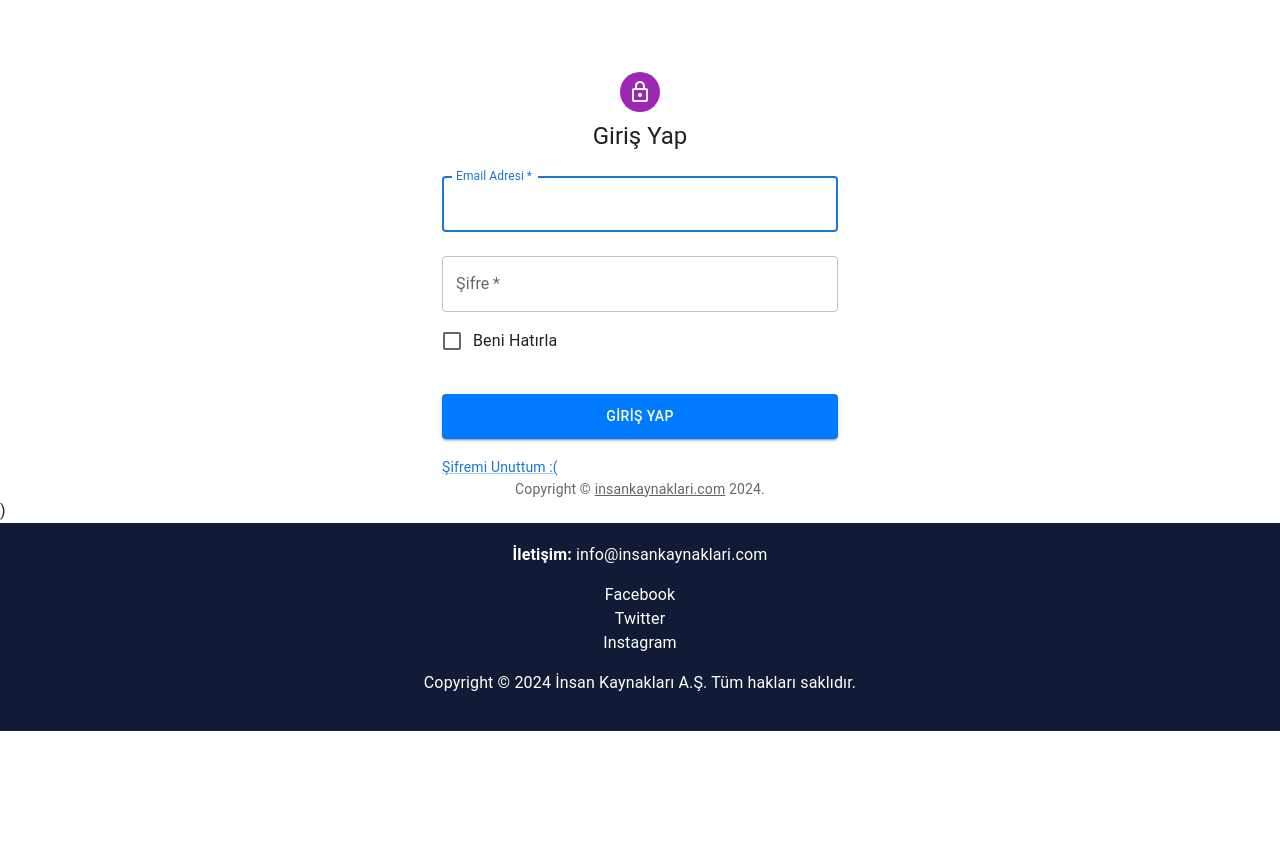
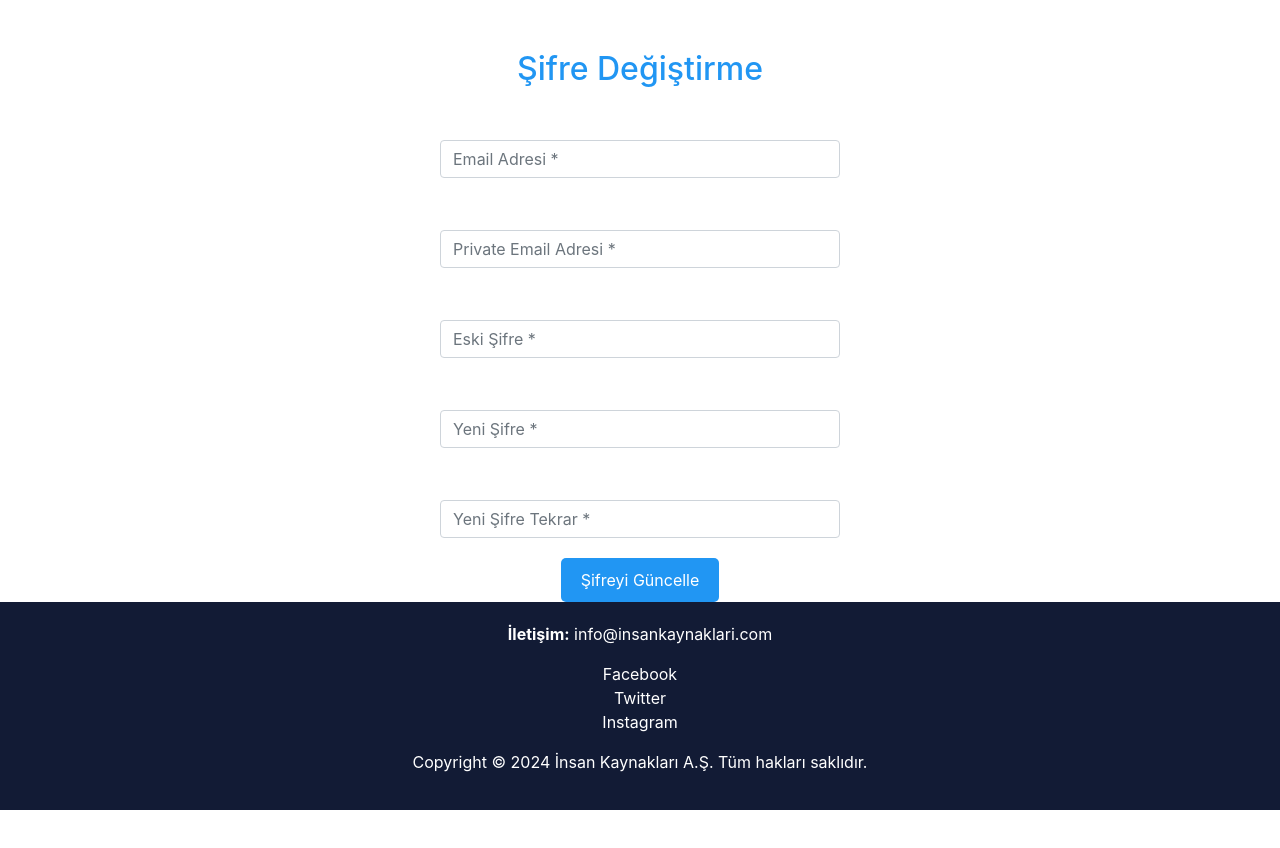
Before and after one commit to Esudekarakus/HumanResourcesFrontEndProject, a React (Vite) app: page /forgot-password in a window 1280 px wide. Before the commit this address led to /SignIn. Shown: the top 848 px of the page. After the commit the page ends 810 px from the top, so only its background shows below. Built offline with nearby package versions, Linux system fonts and the light colour scheme.

Commit message:
forgotPassword

```diff
--- a/src/App.jsx
+++ b/src/App.jsx
@@ -1,38 +1,28 @@
-import {  Routes, Route, Navigate  } from "react-router-dom";
+import { Routes, Route, Navigate } from "react-router-dom";
 import Login from './components/Login/SignIn'
 import ForgotPass from './components/ForgotPass/ForgotPass';
 import './App.css';
 import Template from './components/Template';
 import { useSelector } from 'react-redux';
 import Footer from './components/HomePage/Footer';
-import { useNavigate } from "react-router-dom";
-import { useEffect } from 'react';
+
 
 function App() {
   const authenticate = useSelector((state) => state.auth.isAuthenticated);
-  let navigate = useNavigate();
 
 
-  useEffect(() => {
-    if (!authenticate) {
-      navigate('/SignIn');
-    }
-  }, [authenticate, navigate]);
+
   return (
     <div>
 
-        <Routes>
+      <Routes>
         <Route path='*' element={<Template />} />
-        {authenticate ? (
-          <Route path="/" element={<Template />} />
-        ) : (
-          <Route path="/" element={<Navigate to="/SignIn" />} />
-        )}
+        <Route path="/" element={authenticate ? <Template /> : <Navigate to="SignIn" />} />
         <Route path="/SignIn" element={<Login />} />
         <Route path="/forgot-password" element={<ForgotPass />} />
-        </Routes>
+      </Routes>
 
-        <Footer />
+      <Footer />
 
     </div>
   );
--- a/src/components/ForgotPass/ForgotPass.jsx
+++ b/src/components/ForgotPass/ForgotPass.jsx
@@ -1,16 +1,41 @@
-import React, { useState } from 'react';
-import { ChangePassword } from '../../service/AccountService';
+import { useState, } from 'react';
+import { ChangePassword, VerifyCode } from '../../service/AccountService';
+import { Link } from 'react-router-dom';
 
 const ForgotPass = () => {
   const [email, setEmail] = useState('');
+  const [privateMail, setPrivateMail] = useState('');
   const [verificationCode, setVerificationCode] = useState('');
   const [newPassword, setNewPassword] = useState('');
+  const [oldPassword, setOldPassword] = useState('');
   const [confirmPassword, setConfirmPassword] = useState('');
   const [errorMessage, setErrorMessage] = useState('');
+  const [showVerificationInput, setShowVerificationInput] = useState(false);
+  const [codeDirectionInput, setCodeDirectionInput] = useState(false);
+  const [showSuccessLabel, setShowSuccessLabel] = useState(false);
 
   const handleUpdatePassword = async () => {
     try {
-      await ChangePassword(email, newPassword, confirmPassword);
+      const result = await ChangePassword(email, privateMail, newPassword, confirmPassword);
+      if (result) {
+        setShowVerificationInput(true);
+        setCodeDirectionInput(true);
+        if (verificationCode !== null) {
+          const verifyCode = await VerifyCode(verificationCode, privateMail, email, newPassword, confirmPassword);
+          if (verifyCode) {
+            setShowSuccessLabel(true);
+            setEmail('');
+            setVerificationCode('');
+            setNewPassword('');
+            setConfirmPassword('');
+            setPrivateMail('');
+            setOldPassword('');
+
+          }
+
+
+        }
+      }
 
       console.log('Şifre başarıyla güncellendi');
       alert('Şifre başarıyla güncellendi');
@@ -19,15 +44,19 @@ const ForgotPass = () => {
       setErrorMessage(error.message);
     }
 
-    setEmail('');
-    setVerificationCode('');
-    setNewPassword('');
-    setConfirmPassword('');
+
   };
 
   return (
     <div style={{ maxWidth: '400px', margin: 'auto', paddingTop: '50px', color: 'white' }}>
       <h2 style={{ textAlign: 'center', color: '#2196F3' }}>Şifre Değiştirme</h2>
+      {codeDirectionInput && (
+        <>
+          <div style={{ margin: '20px 0' }}>
+            <label>Mailinizi kontrol ederek aşağıya kodu giriniz..</label>
+          </div>
+        </>
+      )}
 
       <div style={{ margin: '20px 0' }}>
         <label>Email:</label>
@@ -41,12 +70,23 @@ const ForgotPass = () => {
       </div>
 
       <div style={{ margin: '20px 0' }}>
-        <label>Gelen Kod:</label>
+        <label>Private Mail:</label>
         <input
-          type="text"
-          placeholder="Gelen kod *"
-          value={verificationCode}
-          onChange={(e) => setVerificationCode(e.target.value)}
+          type="email"
+          placeholder="Private Email Adresi *"
+          value={privateMail}
+          onChange={(e) => setPrivateMail(e.target.value)}
+          className="form-control"
+        />
+      </div>
+
+      <div style={{ margin: '20px 0' }}>
+        <label>Eski Şifre</label>
+        <input
+          type="password"
+          placeholder="Eski Şifre *"
+          value={oldPassword}
+          onChange={(e) => setOldPassword(e.target.value)}
           className="form-control"
         />
       </div>
@@ -71,6 +111,36 @@ const ForgotPass = () => {
           onChange={(e) => setConfirmPassword(e.target.value)}
           className="form-control"
         />
+
+        {showVerificationInput && (
+          <>
+            <div style={{ margin: '20px 0' }}>
+              <label>Gelen Kod:</label>
+              <input
+                type="text"
+                placeholder="Gelen kod *"
+                value={verificationCode}
+                onChange={(e) => setVerificationCode(e.target.value)}
+                className="form-control"
+              />
+            </div>
+          </>
+        )}
+
+        {showSuccessLabel && (
+          <>
+            <div style={{ margin: '20px 0' }}>
+              <label>Şifre Değiştirme işlemi başarılı.</label>
+              <Link
+                to="/SignIn"
+                style={{ color: "white", textDecoration: "none", fontSize: "20px" }}
+              >
+                Giriş Ekranına Gider..
+              </Link>
+            </div>
+          </>
+        )}
+
       </div>
 
       {errorMessage && <div style={{ color: 'red', margin: '10px 0' }}>{errorMessage}</div>}
--- a/src/service/AccountService.jsx
+++ b/src/service/AccountService.jsx
@@ -20,17 +20,17 @@ export const LoginF = async (email, password) => {
 }
 
 
-
-  export const ChangePassword = async (email, password, confirmPassword) => {
+export const ChangePassword = async (email,privateMail, password, confirmPassword) => {
     try {
         const response = await axios.put('https://localhost:7287/api/Account/ChangePassword', {
             email,
+            privateMail,
             password,
             confirmPassword
         });
 
-        if (response.status >= 200 && response.status < 300) {
-            return response.data;
+        if (response) {
+            return response;
         } else {
             console.error('İstek başarısız oldu:', response.status, response.statusText);
             throw new Error('İstek başarısız oldu');
@@ -40,3 +40,50 @@ export const LoginF = async (email, password) => {
         throw error;
     }
 }
+
+export const VerifyCode = async (code,privateMail,email, password, confirmPassword) => {
+    try {
+        const response = await axios.post('https://localhost:7287/api/Account/VerifyCode', {
+            code,
+            privateMail,
+            email,
+            password,
+            confirmPassword
+        });
+
+        if (response) {
+            return response;
+        } else {
+            console.error('İstek başarısız oldu:', response.status, response.statusText);
+            throw new Error('İstek başarısız oldu');
+        }
+    } catch (error) {
+        console.error('Bir hata oluştu:', error.message);
+        throw error;
+    }
+}
+
+
+export const updateAppUserDetailsById = async(id,address,phoneNumber)=>{
+
+        try {
+            const response = await axios.post(
+                `https://localhost:7287/api/Account/UpdateAppUserDetailsById`,
+                { AppUserId: id, Address:address,PhoneNumber:phoneNumber }, // API beklenen formatta veriyi gönder
+                {
+                    headers: {
+                        'Content-Type': 'application/json',
+                    },
+                }
+            );
+            if(response.data!==JSON){
+                return"kullanıcı detayları güncellenemedi";
+            }
+            return response.data;
+
+        } catch (error) {
+            console.log(error);
+        }
+
+
+}
--- /dev/null
+++ b/src/service/redux/reducers/companyReducer.jsx
@@ -0,0 +1,35 @@
+const initialState = {
+    logo: '',
+    name: '',
+    title: '',
+    mersisNo: '',
+    taxNo: '',
+    taxOffice: '',
+    phone: '',
+    address: '',
+    email: '',
+    employeeCount: '',
+    foundationYear: '',
+    contractStartDate: '',
+    contractEndDate: '',
+    isActive: false,
+  };
+
+  const companyDetailsReducer = (state = initialState, action) => {
+    switch (action.type) {
+      case 'SET_COMPANY_DETAILS':
+        return {
+          ...state,
+          ...action.payload // Bu kullanım, payload'da bulunan tüm key-value çiftlerini state'e kopyalar.
+        };
+        case'UPDATE_COMPANY_DETAILS':
+          return{
+            ...state,
+            ...action.payload
+          };
+      default:
+        return state;
+    }
+  };
+
+  export default companyDetailsReducer;
--- a/src/service/redux/reduxStore/store.jsx
+++ b/src/service/redux/reduxStore/store.jsx
@@ -3,11 +3,13 @@
 import authReducer from '../reducers/authReducer';
 import { configureStore } from '@reduxjs/toolkit';
 import userDetailsReducer from '../reducers/userDetailReducer';
+import companyDetailsReducer from '../reducers/companyReducer';
 
 const store = configureStore({
   reducer: {
     auth: authReducer,
-    userDetails: userDetailsReducer
+    userDetails: userDetailsReducer,
+    companyDetails:companyDetailsReducer
   },
 
 });
```
Also changed, not shown: src/service/redux/actions/companyActions.jsx (added, +9 -0 lines).
